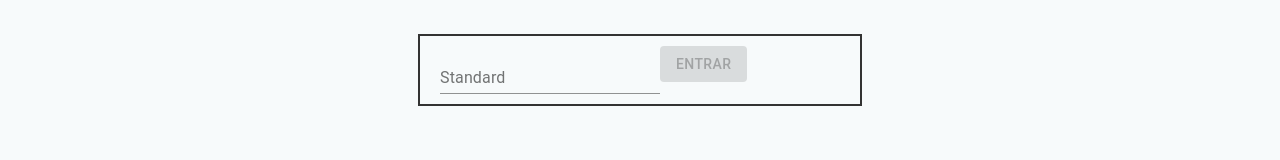
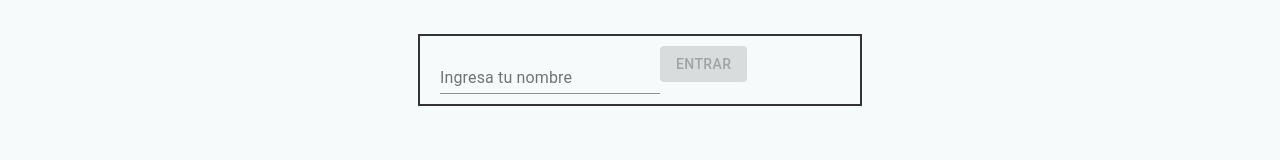
Before and after one commit to IvoBiaus/matematica, a React (Create React App) app: page / in a window 1280 px wide. Shown: the part 298-458 px from the top of the page. Built offline with nearby package versions, Linux system fonts and the light colour scheme.

Commit message:
Cambios menores

```diff
--- a/src/components/Ejercicios/Tablas.js
+++ b/src/components/Ejercicios/Tablas.js
@@ -3,6 +3,8 @@ import { withStyles  } from '@material-ui/core/styles';
 import TextField from '@material-ui/core/TextField';
 import Button from '@material-ui/core/Button';
 import { Link } from 'react-router-dom';
+
+
 
 
 // const Container = styled.div`
@@ -25,6 +27,8 @@ const useStyles = theme => ({
     color: 'white',
     height: 48,
     padding: '0 30px',
+    marginRight: 16,
+    marginTop: 20,
   },
 });
 
@@ -98,6 +102,7 @@ class Tablas extends Component {
         </form>
         <div>
           <Button className={classes.boton} variant="contained" component={Link} to={'/seleccion'}>Volver</Button>
+          <Button variant="contained" color="primary" className={classes.boton}>Siguiente</Button>
         </div>
       </div>
 
--- a/src/containers/Home.js
+++ b/src/containers/Home.js
@@ -91,7 +91,7 @@ class Home extends Component {
             <h1>Bienvenido a las clases</h1>
           </div>
           <Form noValidate autoComplete="off">
-            <TextField id="standard-basic" label="Standard" onChange={(event) => {this.props.changeName(event.target.value); this.handleChange(event)}} />
+            <TextField id="standard-basic" label="Ingresa tu nombre" onChange={(event) => {this.props.changeName(event.target.value); this.handleChange(event)}} />
             {/* <Button type="submit" variant="contained" component={Link} to={'/Seleccion'} onClick={this.props.onClick} disabled={!this.state.name}>Entrar</Button> */}
             <Button variant="contained"   onClick={this.handleClick.bind(this)} disabled={!this.state.name}>Entrar</Button>
           </Form>
```
Also changed, not shown: src/images/bkp.jpg (deleted).
